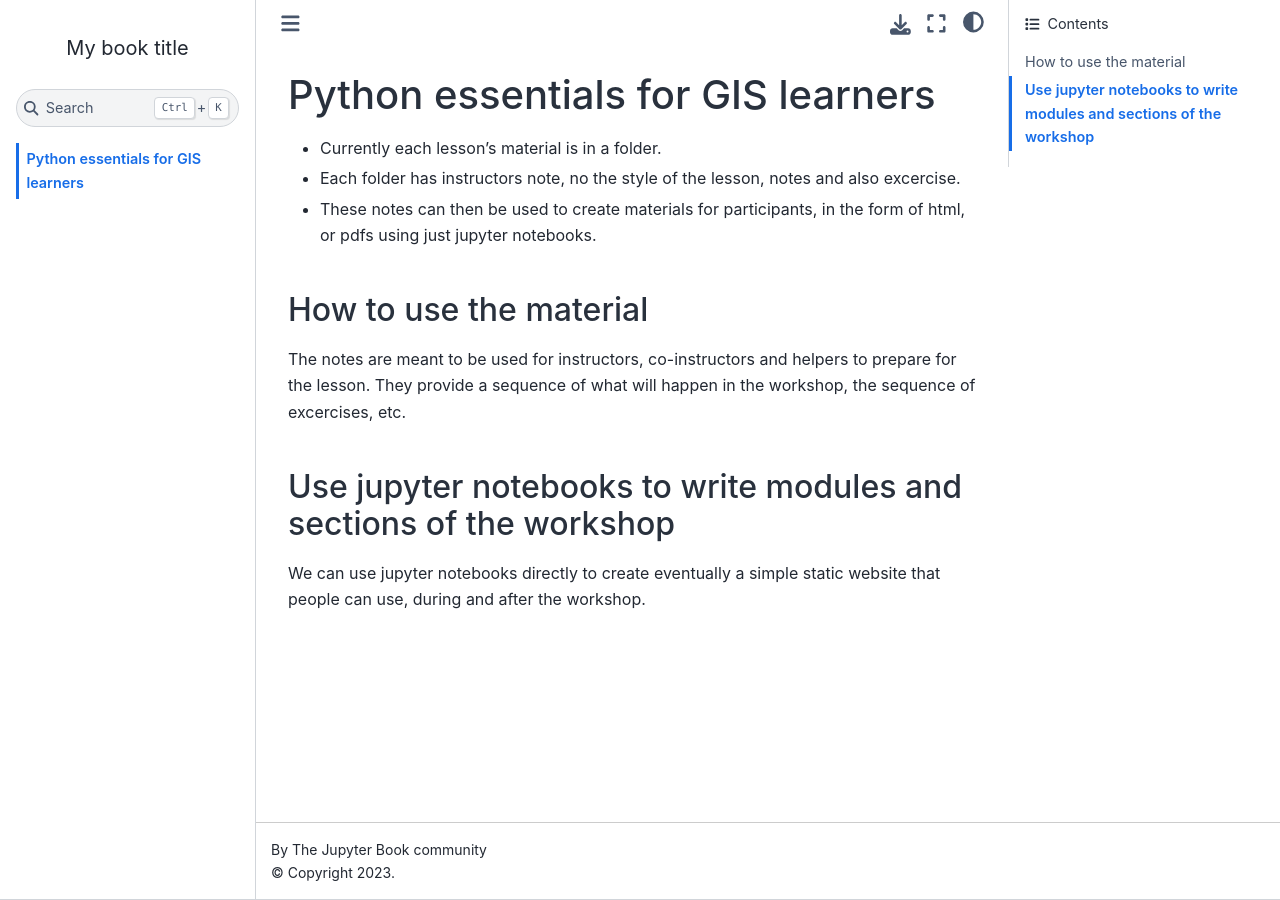
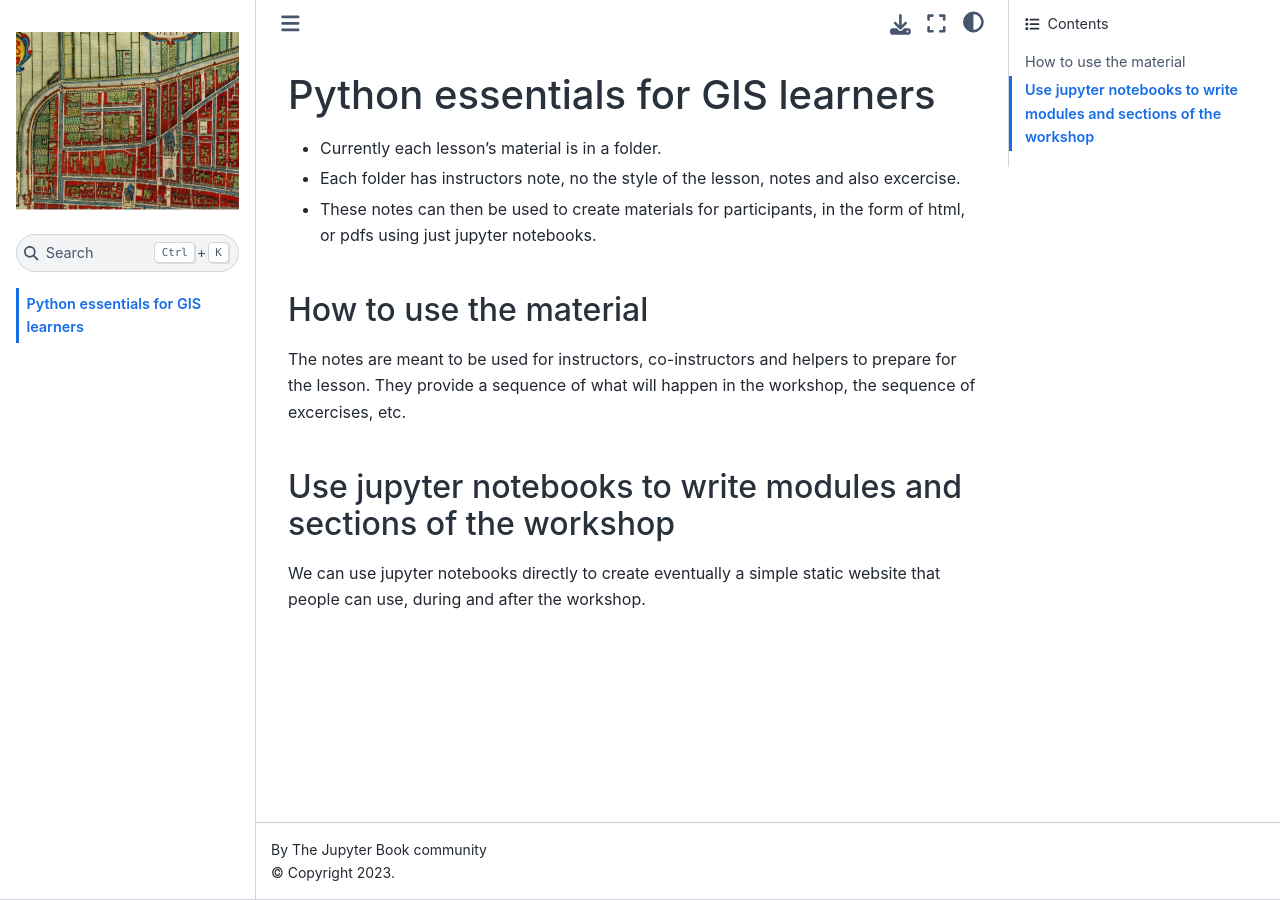
Before and after one commit to the-magnificents/04-02-2021-Carpentry-for-HGIS, a Jupyter Book: the page built from README.md, in a window 1280 px wide. Built offline with Jupyter Book 1.0.4 settings and Sphinx 7.4.7 and the Sphinx Book theme 1.1.4, drawn with Linux system fonts in a browser that asks for light colours; pages that are not in the unit, such as notebooks, are missing from menus.

Commit message:
Added log to the config file

```diff
--- a/_config.yml
+++ b/_config.yml
@@ -1,5 +1,5 @@
 # in _config.yml
-title: "My book title"
-# logo: images/logo.png
+title: "Python essentials for GIS learners"
+logo: images/logo.png
 execute:
   execute_notebooks: "off"
```
Also changed, not shown: images/logo.png (added).
